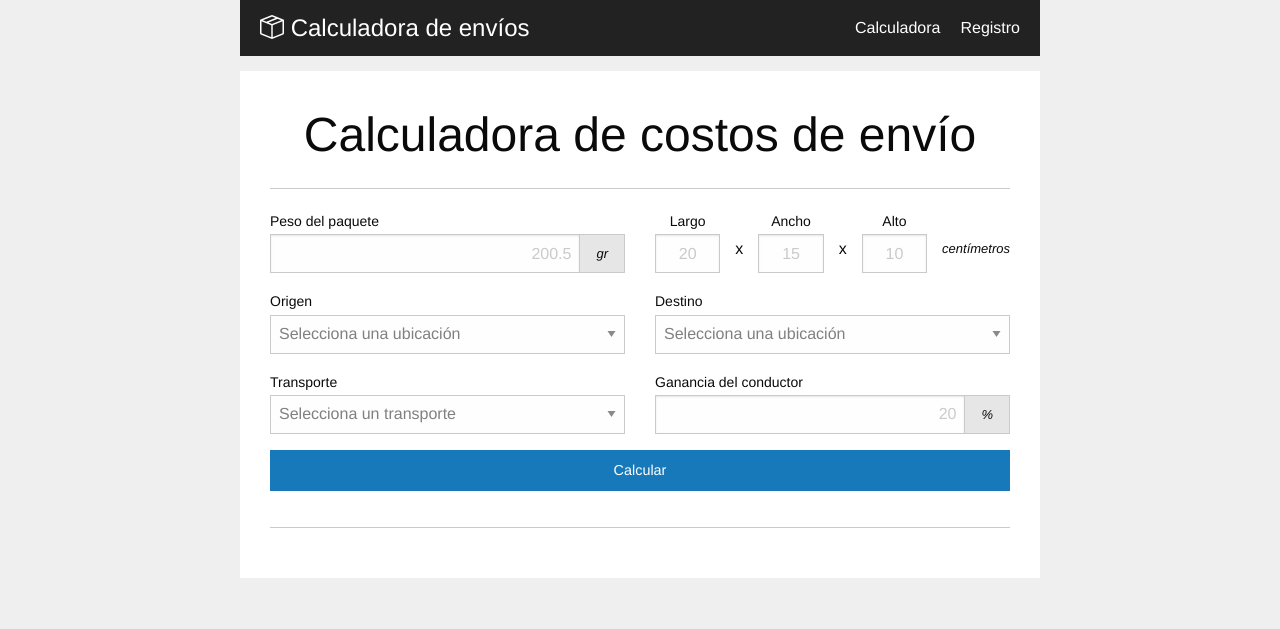
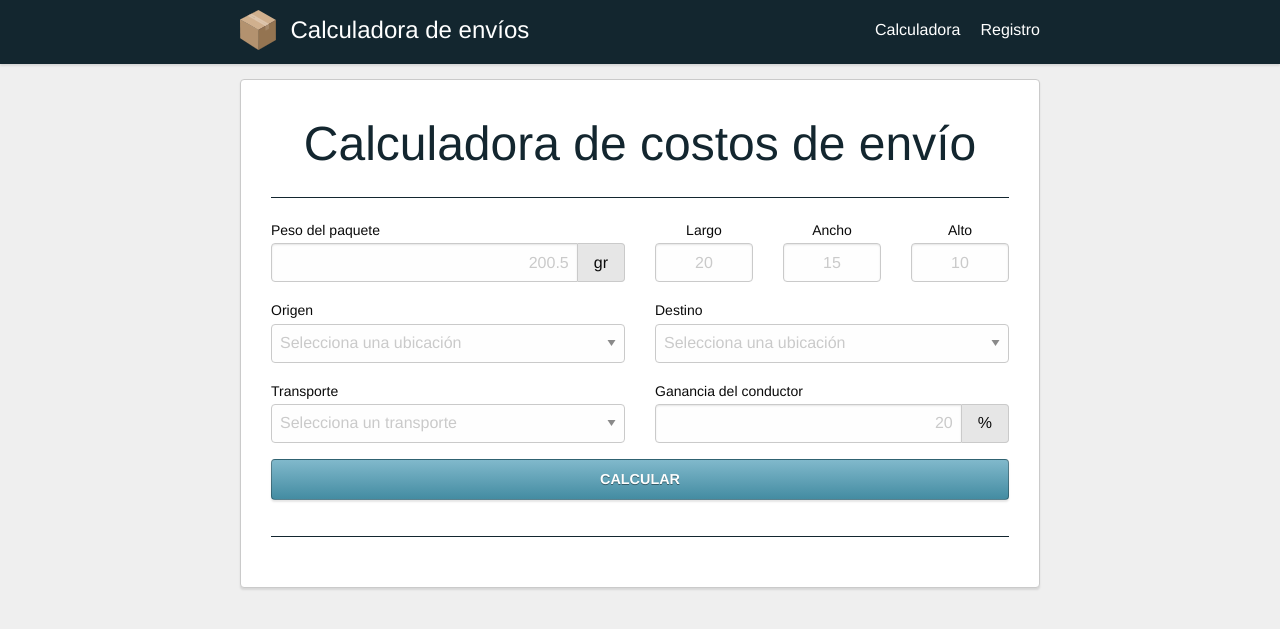
Before and after one commit to XlichOpX/calculadora-envios, a PHP site: page / in a window 1280 px wide. Shown: the top 629 px of the page. Run offline with PHP 8.4, Linux system fonts and the light colour scheme; some libraries are stand-ins or nearby versions.

Commit message:
Mejoras visuales

```diff
--- a/index.html
+++ b/index.html
@@ -20,6 +20,7 @@
 
     <!-- CSS propio -->
     <link rel="stylesheet" href="./styles/main.css" />
+    <link rel="stylesheet" href="./styles/utilidades.css" />
 
     <script
       src="https://code.jquery.com/jquery-3.6.0.min.js"
@@ -28,10 +29,11 @@
     ></script>
   </head>
   <body>
-    <header class="navbar">
+    <header class="navbar sm-shadow">
+      <div class="container">
         <div class="navbar-brand">
-        <i class="bi bi-box-seam navbar-logo"></i>
-        Calculadora de envíos
+          <img class="navbar-logo" src="./assets/logo.svg" alt="Logo" />
+          <span>Calculadora de envíos</span>
         </div>
 
         <nav class="navbar-nav">
@@ -40,10 +42,11 @@
             <li><a href="./views/registro.html">Registro</a></li>
           </ul>
         </nav>
+      </div>
     </header>
 
     <!-- Contenedor de la vista seleccionada -->
-    <div id="vista"></div>
+    <div id="vista" class="container"></div>
 
     <!-- Script principal -->
     <script type="module" src="./scripts/main.js"></script>
--- a/styles/main.css
+++ b/styles/main.css
@@ -1,57 +1,73 @@
-body {
-  background-color: #efefef;
-  max-width: 800px;
-  margin: auto;
+:root {
+  --dimmed: #cacaca;
+  --text-dark: #13262f;
+  --text-light: #fff;
+  --bg-dark: #13262f;
+  --bg-light: #efefef;
+  --light-border: #cacaca;
+  --bg-lighter: #fff;
+  --border-radius: 4px;
+  --primary-gradient: linear-gradient(hsl(195, 42%, 65%), hsl(194, 41%, 45%));
 }
 
-.container {
-  background-color: white;
+body {
+  background-color: var(--bg-light);
+  color: var(--bg-dark);
+}
+
+.frame {
+  background-color: var(--bg-lighter);
+  border-radius: var(--border-radius);
   margin-top: 15px;
   padding: 30px;
 }
 
-.margin-0 {
-  margin: 0 !important;
-}
-
-.marginl-0 {
-  margin-left: 0 !important;
-}
-
 select:invalid {
-  color: gray;
+  color: var(--dimmed);
 }
 
 option {
-  color: black;
+  color: var(--text-dark);
+}
+
+option:disabled {
+  color: var(--dimmed);
 }
 
 .navbar {
-  background-color: #222;
-  color: #fff;
+  background-color: var(--bg-dark);
+  color: var(--text-light);
 
+  height: 64px;
   padding: 10px 20px;
+}
 
+.navbar .container {
+  align-items: center;
   display: flex;
-  align-items: center;
   justify-content: space-between;
 }
 
 .navbar-brand {
+  align-items: center;
+  display: flex;
   font-size: 1.5em;
+  gap: 15px;
+}
+
+.navbar-logo {
+  max-height: 40px;
 }
 
 .navbar-nav ul {
-  list-style: none;
-
-  margin: 0;
-
   display: flex;
   gap: 20px;
+  list-style: none;
+  margin: 0;
 }
 
 .navbar-nav a {
-  color: #fff;
+  color: var(--text-light);
 }
 
 .navbar-nav a:hover {
@@ -60,6 +76,41 @@ option {
 
 form h2 {
   font-size: large;
-  text-decoration: underline;
-  text-align: center;
 }
+
+hr {
+  border-color: var(--bg-dark);
+}
+
+form h2::after {
+  content: "";
+  width: 100%;
+  display: block;
+  border-top: 1px solid var(--bg-dark);
+}
+
+[type="text"],
+select,
+.button {
+  border-radius: 4px;
+}
+
+.input-group > :first-child {
+  border-radius: 4px 0 0 4px;
+}
+
+.input-group-label:last-child {
+  border-radius: 0 4px 4px 0;
+}
+
+.button {
+  background: var(--primary-gradient);
+  border: 1px solid rgba(0, 0, 0, 0.3);
+  font-weight: bold;
+  text-shadow: 0 1px 0 rgba(0, 0, 0, 0.4);
+  text-transform: uppercase;
+}
+
+.button:active {
+  transform: translateY(1px);
+}
--- /dev/null
+++ b/styles/utilidades.css
@@ -0,0 +1,13 @@
+.container {
+  margin: auto;
+  max-width: 800px;
+  width: 100%;
+}
+
+.sm-shadow {
+  box-shadow: 0 2px 2px rgba(10, 10, 10, 0.1);
+}
+
+.border {
+  border: 1px solid var(--light-border);
+}
--- a/views/calculadora.html
+++ b/views/calculadora.html
@@ -1,4 +1,4 @@
-<div class="container">
+<div class="frame sm-shadow border">
   <h1 class="text-center">Calculadora de costos de envío</h1>
   <hr />
   <form id="formulario" class="grid-x grid-margin-x">
@@ -14,7 +14,7 @@
           class="input-group-field text-right"
           placeholder="200.5"
         />
-        <span class="input-group-label help-text">gr</span>
+        <span class="input-group-label">gr</span>
       </div>
     </div>
 
@@ -33,7 +33,6 @@
             placeholder="20"
           />
         </div>
-        <div class="cell shrink margin-0">x</div>
         <div class="cell auto">
           <label for="ancho">Ancho</label>
           <input
@@ -46,7 +45,6 @@
             placeholder="15"
           />
         </div>
-        <div class="cell shrink margin-0">x</div>
         <div class="cell auto">
           <label for="alto">Alto</label>
           <input
@@ -58,9 +56,6 @@
             class="text-center"
             placeholder="10"
           />
-        </div>
-        <div class="cell shrink marginl-0">
-          <p class="help-text text-left margin-0">centímetros</p>
         </div>
       </div>
     </div>
@@ -98,11 +93,11 @@
           class="input-group-field text-right"
           placeholder="20"
         />
-        <span class="input-group-label help-text">%</span>
+        <span class="input-group-label">%</span>
       </div>
     </div>
 
-    <button class="cell button">Calcular</button>
+    <button class="cell button sm-shadow">Calcular</button>
   </form>
   <hr />
 
--- a/views/registro.html
+++ b/views/registro.html
@@ -1,4 +1,4 @@
-<div class="container">
+<div class="frame sm-shadow border">
   <h1 class="text-center">Registro de usuario</h1>
   <hr />
   <form>
@@ -104,6 +104,7 @@
             required
           />
         </div>
+        <button class="cell button sm-shadow">Registrarse</button>
       </div>
     </div>
   </form>
```
Also changed, not shown: assets/logo.svg (added). Lines whose indentation alone changed are shown as unchanged.
